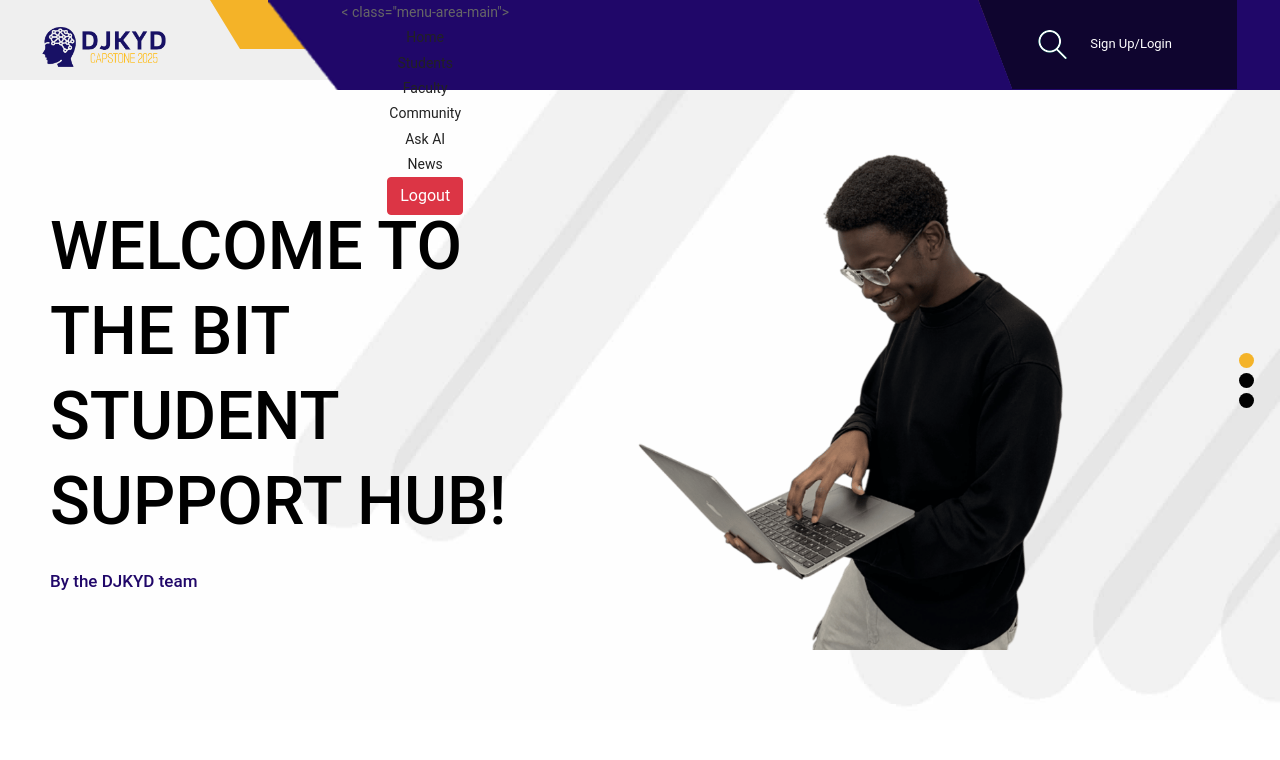
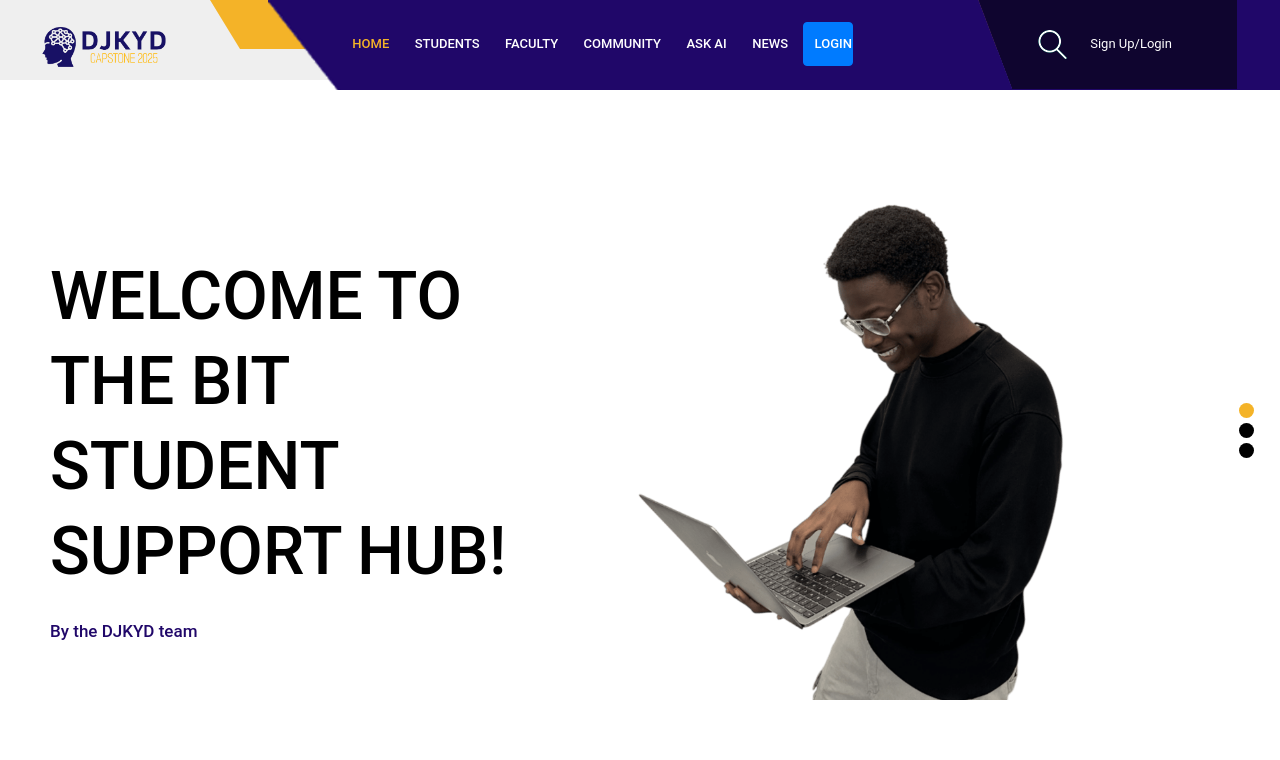
Before and after one commit to jacobabr9/DJKYDcapstone, a PHP site: page /index.php in a window 1280 px wide. Shown: the top 760 px of the page. Run offline with PHP 8.4, Linux system fonts and the light colour scheme; the visitor is signed in with stand-in values (Sample User, id 1); some libraries are stand-ins or nearby versions.

Commit message:
fixing header

```diff
--- a/mind/index.php
+++ b/mind/index.php
@@ -76,8 +76,8 @@ if ($conn->connect_error) {
           <div class="header_information">
             <div class="menu-area">
               <div class="limit-box">
-                  <nav class="main-menu ">
-                    < class="menu-area-main">
+                <nav class="main-menu">
+                  <ul class="menu-area-main">
                     <li class="active"> <a href="#Home">Home</a> </li>
 
                     <!-- Students link visible for everyone, with JS alert if not logged in as student -->
@@ -96,24 +96,28 @@ if ($conn->connect_error) {
 
                     <!-- Logout button visible only if logged in -->
                     <?php
-                      session_start();
                     if (isset($_SESSION['username']) && isset($_SESSION['role'])) {
                         echo '<li><a href="logout.php" class="btn btn-danger">Logout</a></li>';
                     } else {
                         echo '<li><a href="select-teacher-or-student.php" class="btn btn-primary">Login</a></li>';
                     }
                     ?>
-                     </ul>
+                  </ul> <!-- Close the menu-area-main -->
                 </nav>
               </div>
             </div>
             <div class="mean-last">
-                       <a href="#"><img src="images/search_icon.png" alt="#" /></a> <a href="select-teacher-or-student.php">Sign Up/Login</a></div>
+              <a href="#"><img src="images/search_icon.png" alt="#" /></a>
+              <a href="select-teacher-or-student.php">Sign Up/Login</a>
             </div>
           </div>
         </div>
       </div>
     </div>
+  </div>
+</div>
+<!-- end header inner -->
+
      <!-- end header inner -->
 
      <!-- end header -->
```
Lines whose indentation alone changed are shown as unchanged.
